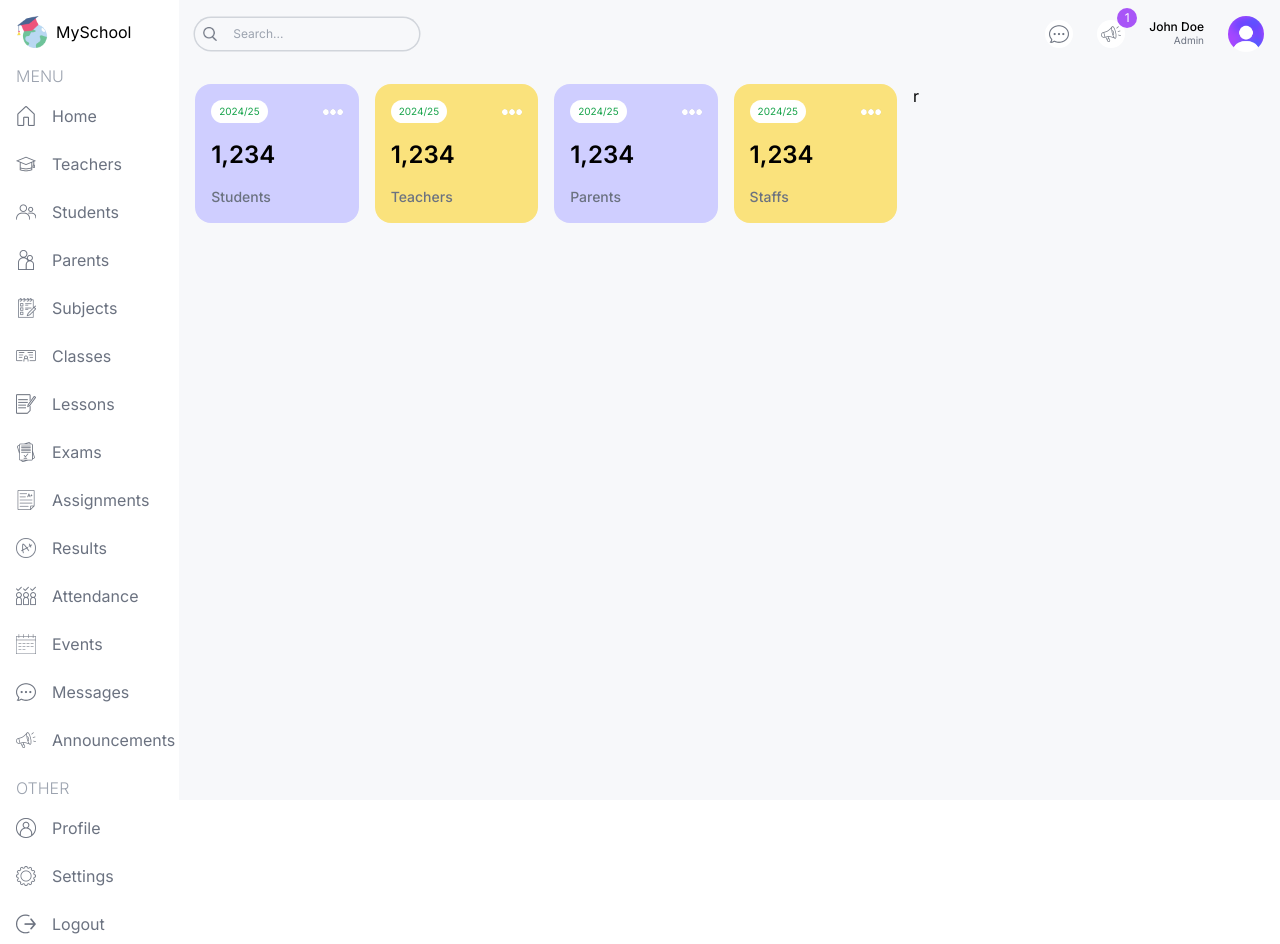
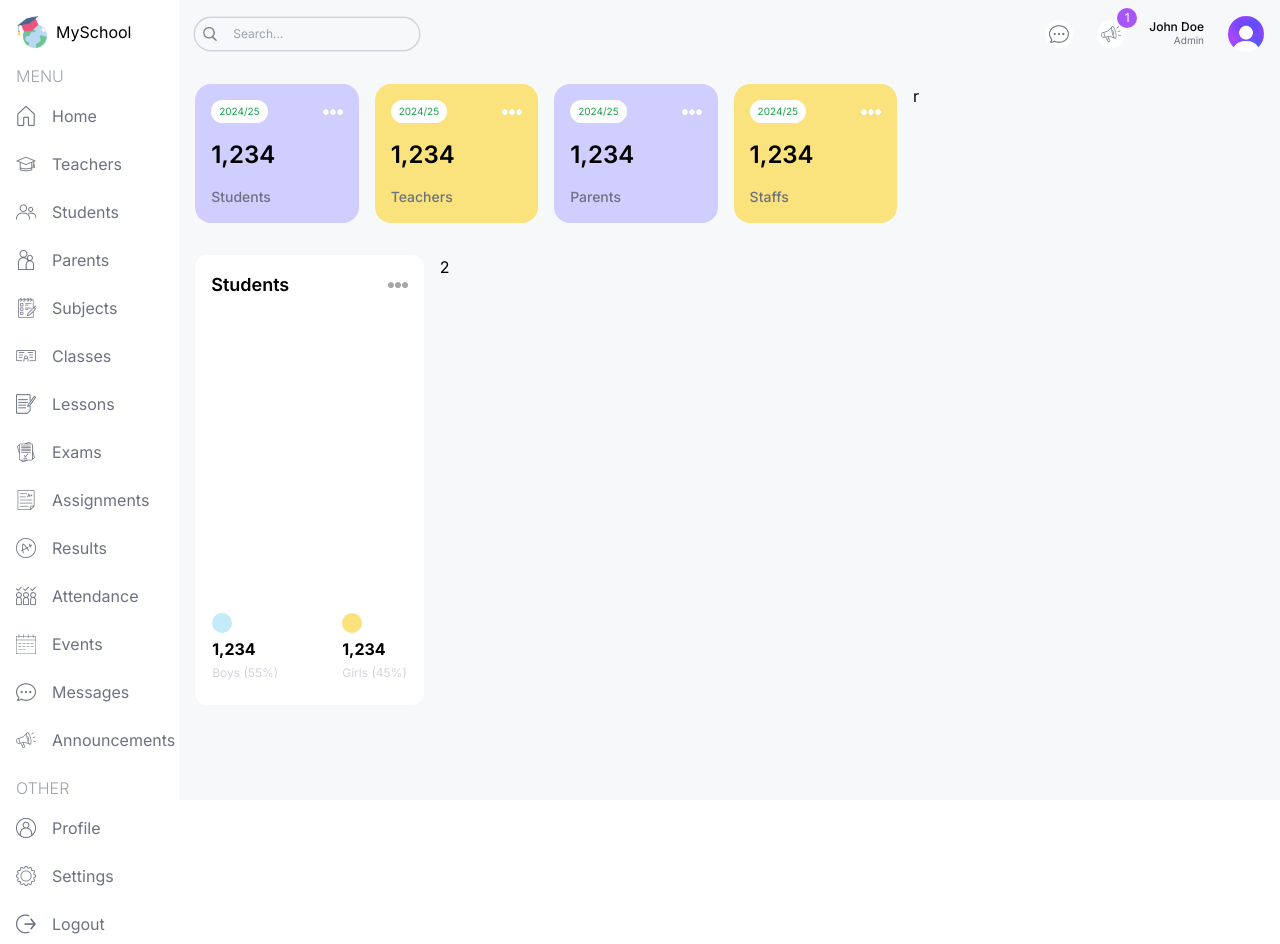
Before and after one commit to thanhminhdev2000/fullstack-school, a Next.js app: page /admin in a window 1280 px wide. Built offline with nearby package versions, Linux system fonts and the light colour scheme.

Commit message:
Add chart

```diff
--- a/src/app/(dashboard)/admin/page.tsx
+++ b/src/app/(dashboard)/admin/page.tsx
@@ -1,10 +1,11 @@
+import CountChart from '@/components/CountChart';
 import UserCard from '@/components/UserCard';
 
 const AdminPage = () => {
   return (
     <div className="p-4 flex gap-4 flex-col md:flex-row">
       {/* LEFT */}
-      <div className="w-full lg:w-2/3">
+      <div className="w-full lg:w-2/3 flex flex-col gap-8">
         {/* USER CARD */}
         <div className="flex gap-4 justify-between flex-wrap">
           <UserCard type="student" />
@@ -12,6 +13,20 @@ const AdminPage = () => {
           <UserCard type="parent" />
           <UserCard type="staff" />
         </div>
+
+        {/* MIDDLE CHARTS */}
+        <div className="flex gap-4 flex-col lg:flex-row">
+          {/* COUNT CHART */}
+          <div className="w-full lg:w-1/3 h-[450px]">
+            <CountChart />
+          </div>
+
+          {/* ATTENDANCE CHART */}
+          <div className="w-full lg:w-2/3 h-[450px]">2</div>
+        </div>
+
+        {/* BOTTOM CHARTS */}
+        <div className=""></div>
       </div>
 
       {/* RIGHT */}
--- /dev/null
+++ b/src/components/CountChart.tsx
@@ -0,0 +1,86 @@
+import Image from 'next/image';
+import { Legend, RadialBar, RadialBarChart, ResponsiveContainer } from 'recharts';
+
+const data = [
+  {
+    name: '18-24',
+    uv: 31.47,
+    pv: 2400,
+    fill: '#8884d8',
+  },
+  {
+    name: '25-29',
+    uv: 26.69,
+    pv: 4567,
+    fill: '#83a6ed',
+  },
+  {
+    name: '30-34',
+    uv: 15.69,
+    pv: 1398,
+    fill: '#8dd1e1',
+  },
+  {
+    name: '35-39',
+    uv: 8.22,
+    pv: 9800,
+    fill: '#82ca9d',
+  },
+  {
+    name: '40-49',
+    uv: 8.63,
+    pv: 3908,
+    fill: '#a4de6c',
+  },
+  {
+    name: '50+',
+    uv: 2.63,
+    pv: 4800,
+    fill: '#d0ed57',
+  },
+  {
+    name: 'unknow',
+    uv: 6.67,
+    pv: 4800,
+    fill: '#ffc658',
+  },
+];
+
+const CountChart = () => {
+  return (
+    <div className="bg-white rounded-xl w-full h-full p-4">
+      {/* TITLE */}
+      <div className="flex items-center justify-between">
+        <h1 className="text-lg font-semibold">Students</h1>
+        <Image src="/moreDark.png" alt="" width={20} height={20} />
+      </div>
+
+      {/* CHART */}
+      <div className="w-full h-[75%]">
+        {/* <ResponsiveContainer>
+          <RadialBarChart cx="50%" cy="50%" innerRadius="10%" outerRadius="80%" barSize={10} data={data}>
+            <RadialBar label={{ position: 'insideStart', fill: '#fff' }} background dataKey="uv" />
+            <Legend iconSize={10} layout="vertical" verticalAlign="middle" />
+          </RadialBarChart>
+        </ResponsiveContainer> */}
+      </div>
+
+      {/* BOTTOM */}
+      <div className="flex justify-center gap-16">
+        <div className="flex flex-col gap-1">
+          <div className="w-5 h-5 bg-Sky rounded-full"></div>
+          <h1 className="font-bold">1,234</h1>
+          <h2 className="text-xs text-gray-300">Boys (55%)</h2>
+        </div>
+
+        <div className="flex flex-col gap-1">
+          <div className="w-5 h-5 bg-Yellow rounded-full"></div>
+          <h1 className="font-bold">1,234</h1>
+          <h2 className="text-xs text-gray-300">Girls (45%)</h2>
+        </div>
+      </div>
+    </div>
+  );
+};
+
+export default CountChart;
```
Also changed, not shown: package.json (+5 -4 lines), 1 other file (tests, documents, lock files or other folders).
